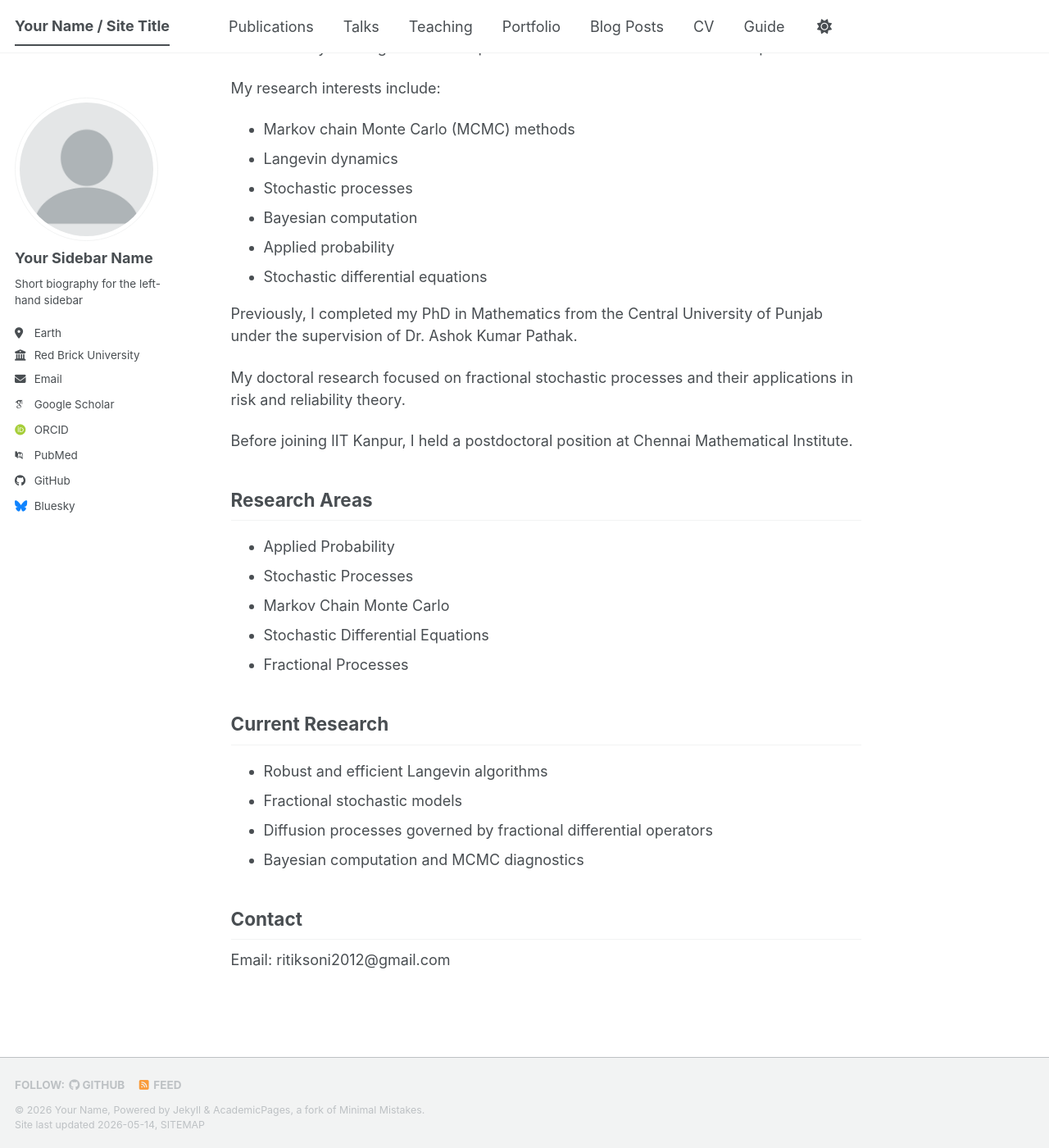
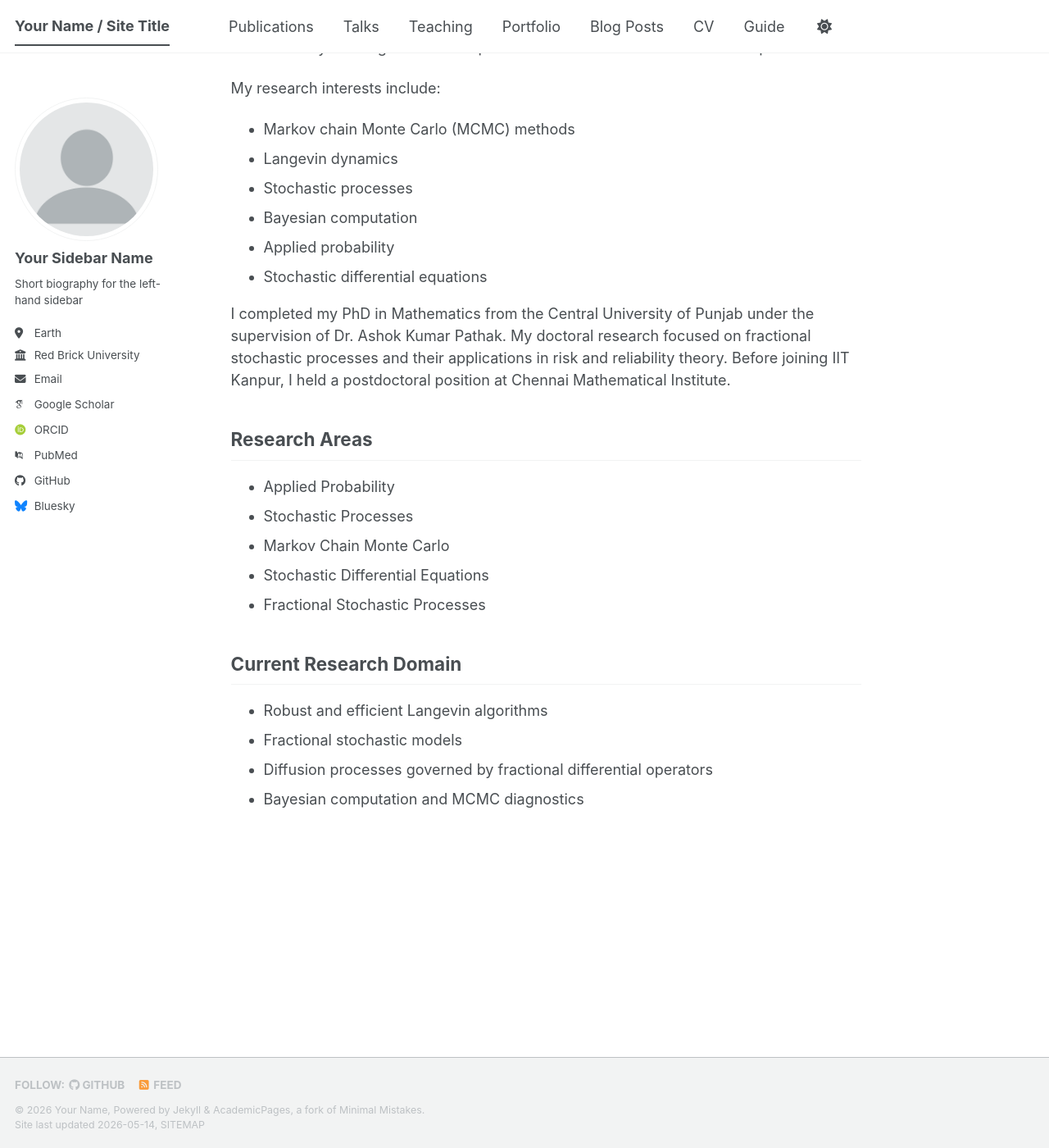
Before and after one commit to ritik824/ritik824.github.io, a Jekyll site: the page built from _pages/about.md, in a window 1280 px wide and 1400 px high, scrolled down 204 px. Shown: the whole window at 82% size. Built offline with Jekyll 4.4.1, drawn with Linux system fonts in a browser that asks for light colours; some web fonts are replaced; a script bundle is joined from its source files by our own code; library files that are not in the unit come from our copies.

Commit message:
Update about.md

```diff
--- a/_pages/about.md
+++ b/_pages/about.md
@@ -22,11 +22,7 @@
 - Applied probability
 - Stochastic differential equations
 
-Previously, I completed my PhD in Mathematics from the Central University of Punjab under the supervision of Dr. Ashok Kumar Pathak.
-
-My doctoral research focused on fractional stochastic processes and their applications in risk and reliability theory.
-
-Before joining IIT Kanpur, I held a postdoctoral position at Chennai Mathematical Institute.
+I completed my PhD in Mathematics from the Central University of Punjab under the supervision of Dr. Ashok Kumar Pathak. My doctoral research focused on fractional stochastic processes and their applications in risk and reliability theory. Before joining IIT Kanpur, I held a postdoctoral position at Chennai Mathematical Institute.
 
 ## Research Areas
 
@@ -34,15 +30,11 @@
 - Stochastic Processes
 - Markov Chain Monte Carlo
 - Stochastic Differential Equations
-- Fractional Processes
+- Fractional Stochastic Processes
 
-## Current Research
+## Current Research Domain
 
 - Robust and efficient Langevin algorithms
 - Fractional stochastic models
 - Diffusion processes governed by fractional differential operators
 - Bayesian computation and MCMC diagnostics
-
-## Contact
-
-Email: ritiksoni2012@gmail.com
```
